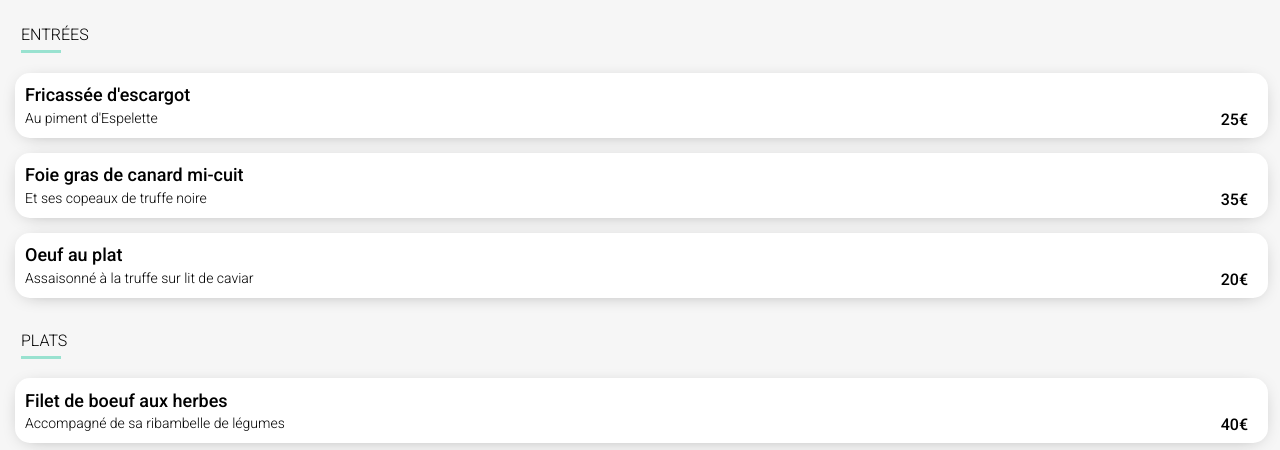
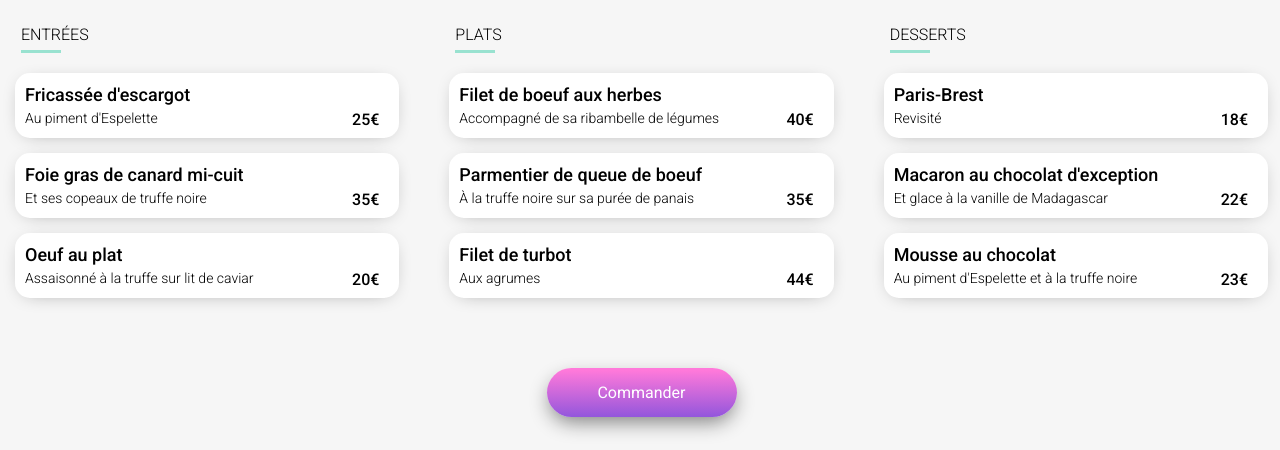
Before and after one commit to ohkarim/OC_P3_OhMyFood, a website: page restaurants/lapalettedugout.html in a window 1280 px wide. Shown: the part 350-800 px from the top of the page. Drawn offline with Linux system fonts and the light colour scheme; a web font is replaced by a local one.

Commit message:
restaurant page responsive wip

```diff
--- a/sass/pages/_restaurant.scss
+++ b/sass/pages/_restaurant.scss
@@ -80,9 +80,16 @@
         display: flex;
         flex-direction: column;
         margin-top: 15px;
+        @media (min-width: 1200px) {
+            flex-direction: row;
+            width: 100%;
+            justify-content: space-evenly;
+            gap: 50px;
+        }
         &-dishes {
             display: flex;
             flex-direction: column;
+            width: 100%;
             gap: 15px;
             margin-bottom: 20px;
             &:nth-child(2) {
```
Also changed, not shown: public/css/style.css, 1 other file.
